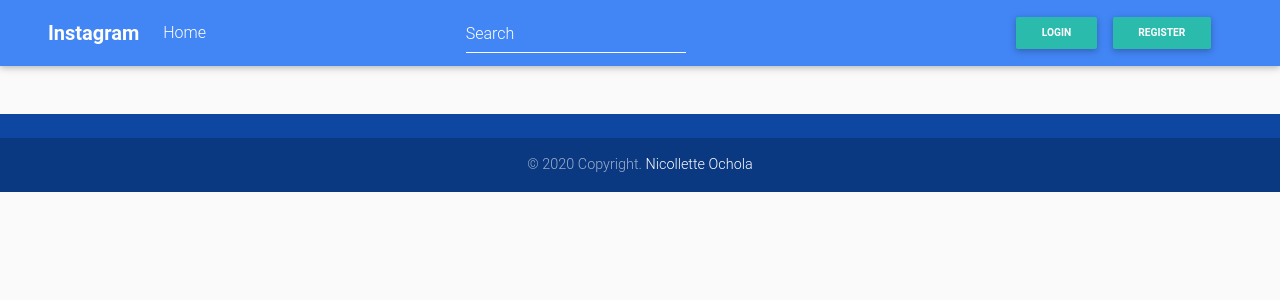
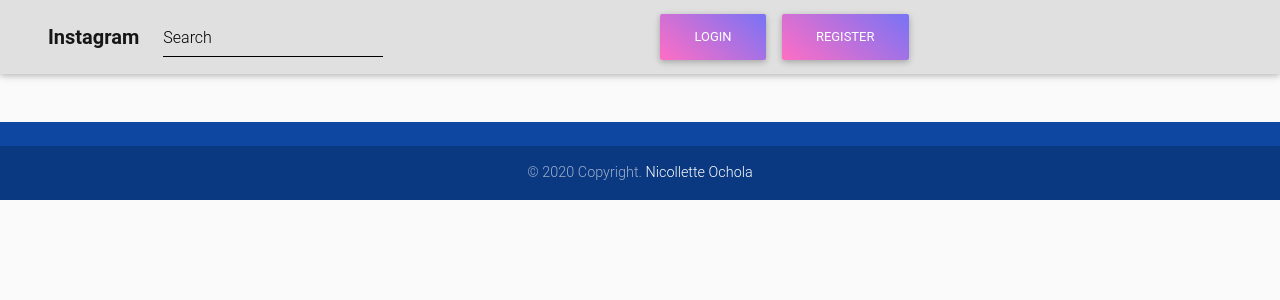
Before and after one commit to NicolletteOchola/InstaClone, a Django app: page / in a window 1280 px wide. Shown: the top 300 px of the page. Run offline with Django 3.2, Linux system fonts and the light colour scheme; some libraries are stand-ins or nearby versions.

Commit message:
Changed the colours of the navbar

```diff
--- a/app/templates/layout.html
+++ b/app/templates/layout.html
@@ -6,7 +6,7 @@
 <head>
   <meta charset="UTF-8">
   <meta name="viewport" content="width=device-width, initial-scale=1.0">
-  <link rel="apple-touch-icon" sizes="180x180" href="/static/apple-touch-icon.png">
+  <link rel="apple-touch-icon" sizes="180x180" href="/static/camera-solid.svg">
 
 
   {% if title %}
--- a/app/templates/navbar.html
+++ b/app/templates/navbar.html
@@ -7,7 +7,7 @@
 </head>
 <body>
 <!--Navbar-->
-<nav class="pl-5 pr-5 navbar navbar-expand-lg navbar-dark primary-color sticky-top">
+<nav class="pl-5 pr-5 navbar navbar-expand-lg navbar-light bg-light sticky-top">
 
     <!-- Navbar brand -->
     <a class="navbar-brand font-weight-bold" href="{% url 'index' %}">Instagram</a>
@@ -22,10 +22,10 @@
     <div class="collapse navbar-collapse" id="basicExampleNav">
 
       <!-- Links -->
-      <ul class="navbar-nav mr-auto">
+      <!-- <ul class="navbar-nav mr-auto">
           <li class="text-white nav-item">
             <a class="nav-link" href="{% url 'index' %}">Home</a>
-          </li>
+          </li> -->
 
         </li>
         {% if user.is_authenticated %}
@@ -69,8 +69,8 @@
               </ul>
               {% else %}
               <li class="list-unstyled">
-                  <a class='btn btn-sm btn-default font-weight-bold' href="/accounts/login">Login</a>
-                  <a class='btn btn-sm btn-default font-weight-bold' href="/accounts/register">Register</a>
+                  <a class="btn purple-gradient"' href="/accounts/login">Login</a>
+                  <a class="btn purple-gradient" href="/accounts/register">Register</a>
               </li>
 
               {% endif %}
```
